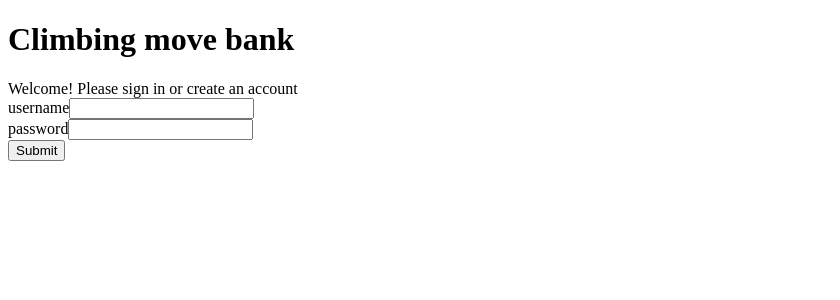
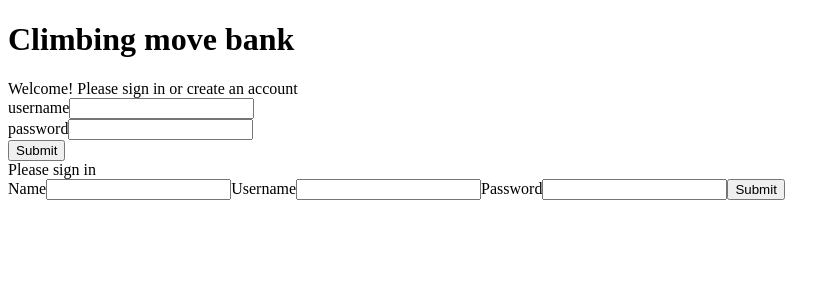
Before and after one commit to LauriSakari/harjoitustyo, a React (Vite) app in the folder frontend/: page / in a window 1280 px wide. Shown: the top 300 px of the page, without its empty margins (0-840 px from the left). Built offline with nearby package versions, Linux system fonts and the light colour scheme.

Commit message:
sign in form added

```diff
--- a/frontend/package.json
+++ b/frontend/package.json
@@ -11,8 +11,10 @@
   },
   "dependencies": {
     "axios": "^1.3.6",
+    "formik": "^2.2.9",
     "react": "^18.2.0",
-    "react-dom": "^18.2.0"
+    "react-dom": "^18.2.0",
+    "yup": "^1.1.1"
   },
   "devDependencies": {
     "@types/react": "^18.0.28",
--- a/frontend/src/App.jsx
+++ b/frontend/src/App.jsx
@@ -2,6 +2,7 @@ import { useState, useEffect } from 'react'
 import BoulderGrades from './BoulderGrades'
 import FlashForm from './FlashForm'
 import userInfoService from './services/userInfo'
+import LogInForm from './LogInForm'
 import SignInForm from './SignInForm'
 
 
@@ -58,7 +59,8 @@ console.log('user ', user)
   <h1>Climbing move bank</h1>
   {!user && <>
   <div> Welcome! Please sign in or create an account </div>
-  <SignInForm setUser={setUser}/>
+  <LogInForm setUser={setUser}/>
+  <SignInForm/>
   </>
   }
   {user &&
--- /dev/null
+++ b/frontend/src/LogInForm.jsx
@@ -0,0 +1,38 @@
+import { useState } from "react"
+import login from "./services/login"
+
+const LogInForm = ({ setUser }) => {
+
+  const [username, setUsername] = useState('')
+  const [password, setPassword] = useState('')
+
+  const handleUsernameChange = (event) => {
+    setUsername(event.target.value)
+  }
+
+  const handlePasswordChange = (event) => {
+    setPassword(event.target.value)
+  }
+
+  const handleLogin = async (event) => {
+    event.preventDefault()
+    const result = await login({ username, password })
+    console.log('result ', result)
+    setUser(result.data)
+  }
+
+return (
+  <form onSubmit={handleLogin}>
+    <div> username
+      <input type='text' value={username} onChange={handleUsernameChange}/>
+    </div>
+    <div> password
+      <input type='text' value={password} onChange={handlePasswordChange}/>
+    </div>
+    <button type='submit'>Submit</button>
+  </form>
+
+)
+}
+
+export default LogInForm
--- a/frontend/src/SignInForm.jsx
+++ b/frontend/src/SignInForm.jsx
@@ -1,38 +1,75 @@
-import { useState } from "react"
-import login from "./services/login"
 
-const SignInForm = ({ setUser }) => {
+import { useFormik } from 'formik'
+import signIn from './services/signIn'
+import * as yup from 'yup'
 
-  const [username, setUsername] = useState('')
-  const [password, setPassword] = useState('')
+const signInSchema = yup.object().shape({
+    name: yup.string().required('Name is required'),
+    username: yup.string().required('Username required'),
+    password: yup.string().required('Password required'),
+})
 
-  const handleUsernameChange = (event) => {
-    setUsername(event.target.value)
-  }
+const SignInForm = () => {
 
-  const handlePasswordChange = (event) => {
-    setPassword(event.target.value)
-  }
+  const formik = useFormik({
+    initialValues: {
+      name: '',
+      username: '',
+      password: ''
+    },
+    validationSchema: signInSchema,
+    onSubmit: async (values, { resetForm }) => {
+      console.log('values', values)
+      const newUser = await signIn(values)
+      console.log('ONSUBMIT new user', newUser)
+      if (newUser) {
+        resetForm()
+      }
+    },
+    errors: null,
+  })
 
-  const handleLogin = async (event) => {
-    event.preventDefault()
-    const result = await login({ username, password })
-    console.log('result ', result)
-    setUser(result.data)
-  }
+  return (
+    <>
+      <div>Please sign in</div>
+      <form onSubmit={formik.handleSubmit}>
+        <label>Name</label>
+        <input
+          id="name"
+          name="name"
+          type="name"
+          onChange={formik.handleChange}
+          onBlur={formik.handleBlur}
+          value={formik.values.name}
+          />
+          {formik.touched.name && formik.errors.name ? (<div style={{color: 'red'}}>{formik.errors.name}</div>) : null}
 
-return (
-  <form onSubmit={handleLogin}>
-    <div> username
-      <input type='text' value={username} onChange={handleUsernameChange}/>
-    </div>
-    <div> password
-      <input type='text' value={password} onChange={handlePasswordChange}/>
-    </div>
-    <button type='submit'>Submit</button>
-  </form>
+        <label>Username</label>
+        <input
+          id="username"
+          name="username"
+          type="username"
+          onChange={formik.handleChange}
+          onBlur={formik.handleBlur}
+          value={formik.values.username}
+          />
+          {formik.touched.username && formik.errors.username ? (<div style={{color: 'red'}}>{formik.errors.username}</div>) : null}
 
-)
+        <label>Password</label>
+        <input
+          id="password"
+          name="password"
+          type="password"
+          onChange={formik.handleChange}
+          onBlur={formik.handleBlur}
+          value={formik.values.password}
+          />
+        {formik.touched.password && formik.errors.password ? (<div style={{color: 'red'}}>{formik.errors.password}</div>) : null}
+      <button type="submit">Submit</button>
+      </form>
+    </>
+    )
+
 }
 
 export default SignInForm
--- /dev/null
+++ b/frontend/src/services/signIn.js
@@ -0,0 +1,12 @@
+import axios from "axios"
+
+const baseUrl = 'http://localhost:3001/api/users'
+
+const signIn = async (props) => {
+  console.log('props', props)
+    const newUser = await axios.post(baseUrl, props)
+    console.log('newUser', newUser)
+    return newUser
+}
+
+export default signIn
```
Also changed, not shown: 1 other file (tests, documents, lock files or other folders).
